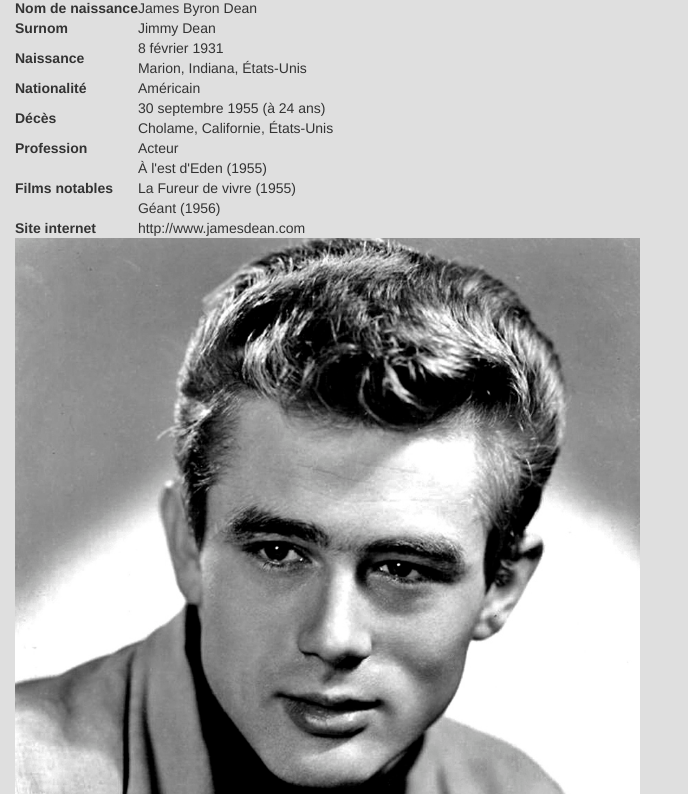
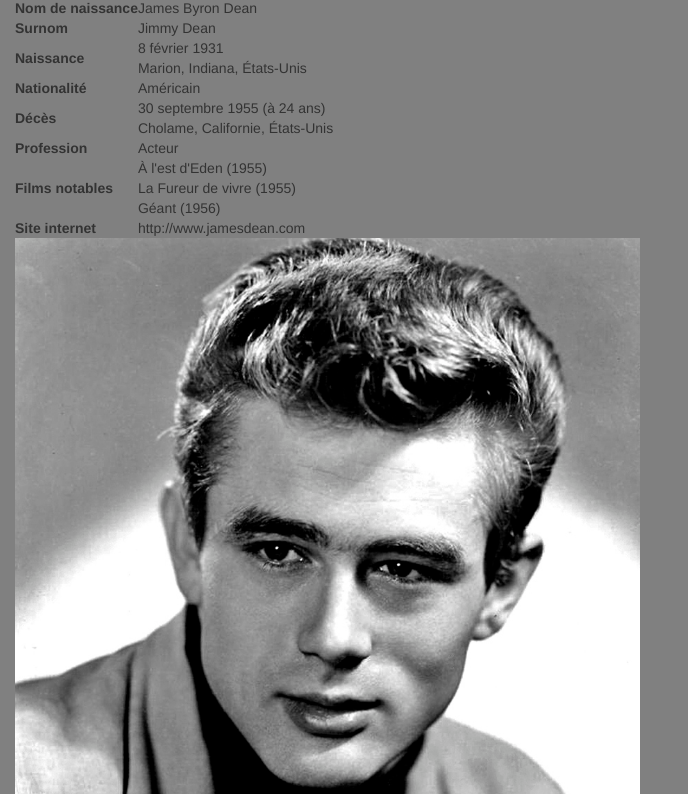
Before and after one commit to scruchon/Jamesdean, a plain HTML site: page index.html in a window 1280 px wide. Shown: the part 72-866 px from the top of the page, without its empty margins (0-688 px from the left). Drawn offline with nearby package versions, Linux system fonts and the light colour scheme.

Commit message:
Changement couleur de background

```diff
--- a/css/style.css
+++ b/css/style.css
@@ -1,7 +1,7 @@
 /* Test ici */
 
 body{
-	background: #dfdfdf;
+	background: grey;
 }
 .container{
 	position: relative;
```
